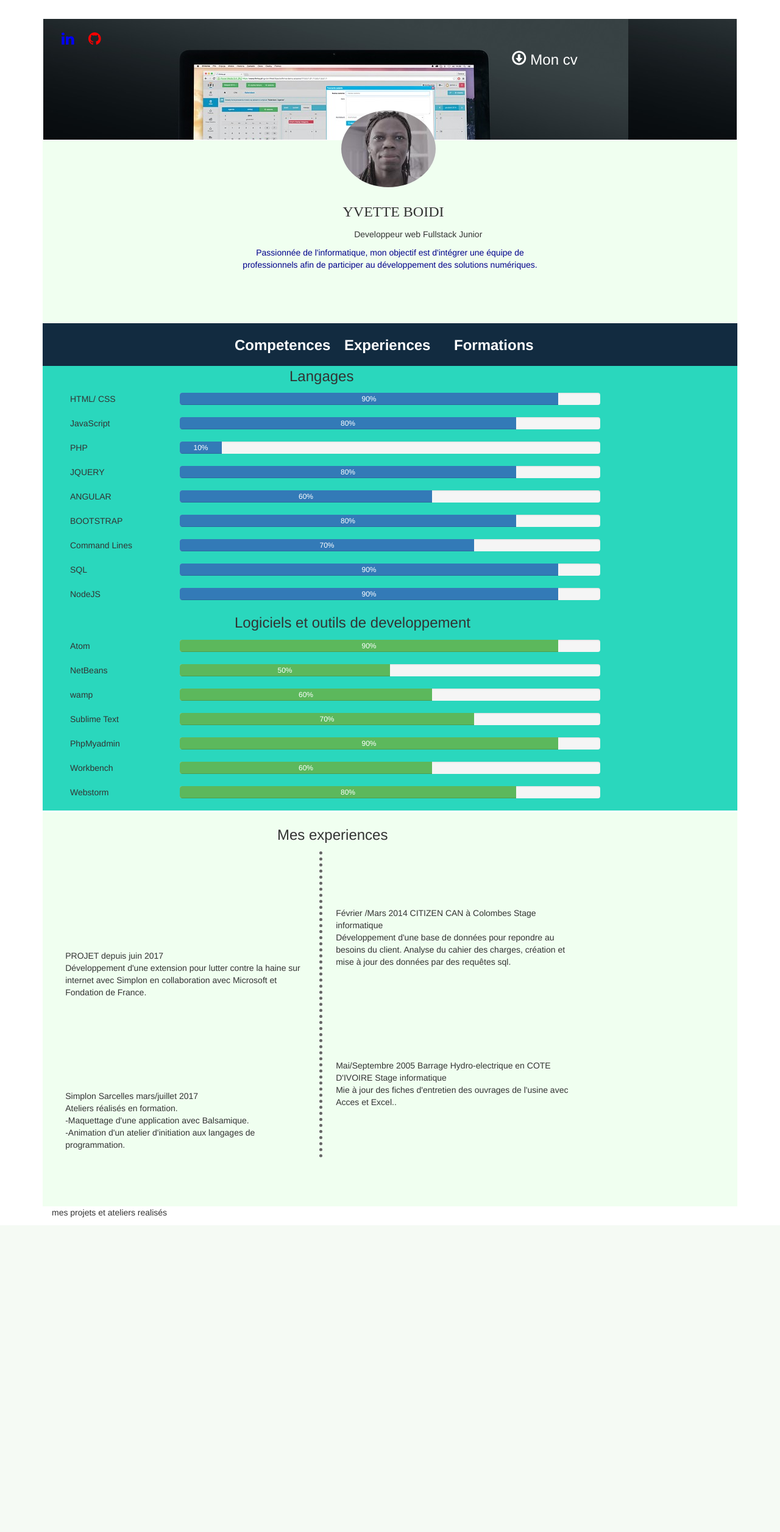
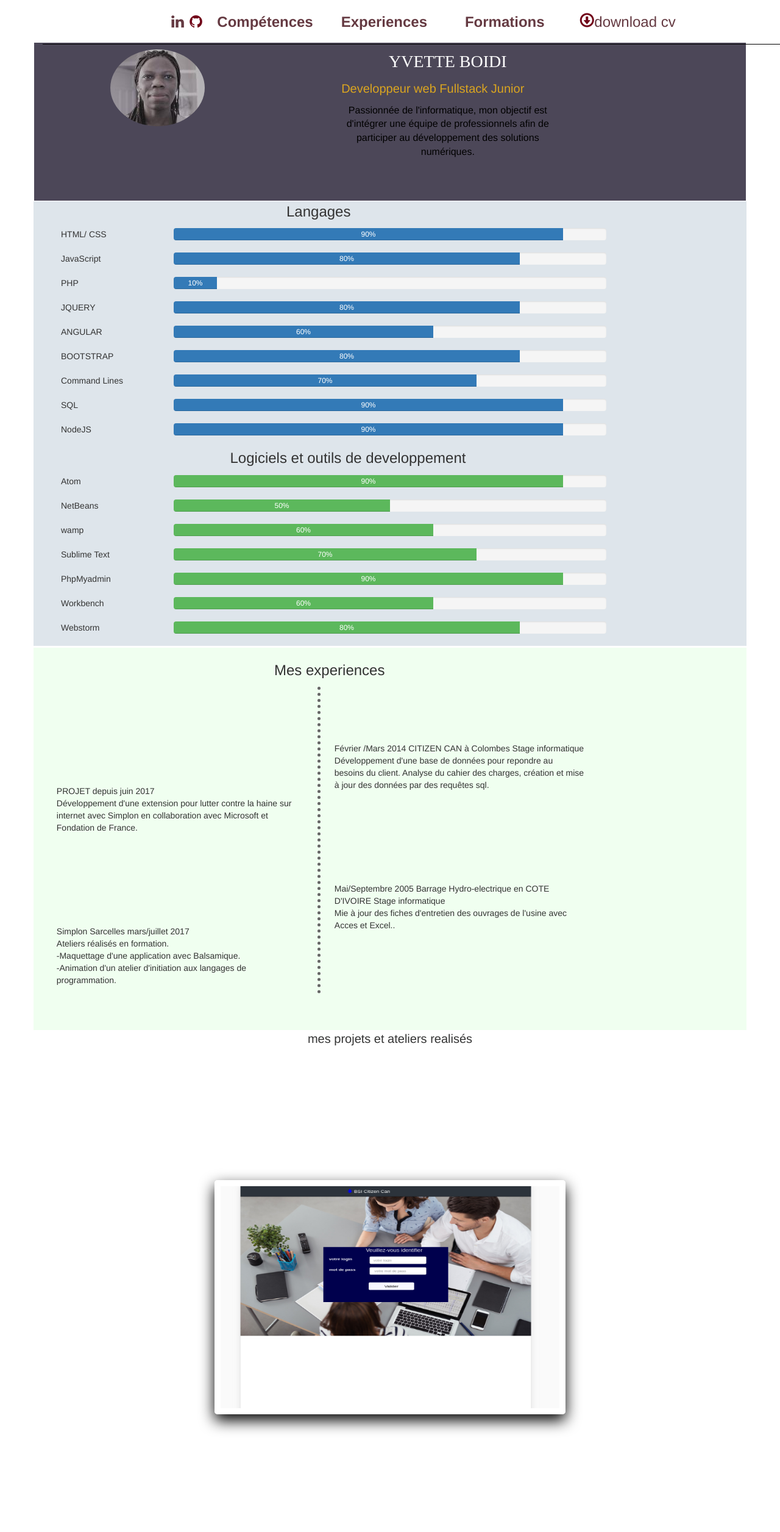
Before and after one commit to boidi/Cv, a PHP site: page /cvresponsive.html in a window 1280 px wide. Shown: the whole page at 61% size. Before the commit the page ends 1996 px from the top, so only its background shows below. Run offline with PHP 8.4, Linux system fonts and the light colour scheme; some libraries are stand-ins or nearby versions.

Commit message:
second version

```diff
--- a/cvresponsive.html
+++ b/cvresponsive.html
@@ -36,67 +36,55 @@ $(window).scroll(function(){
 <body>
   <div class="container">
     <!-- <div class="row"> -->
+    <div class="row">
+      <div class="col-lg-12 col-md-12 col-sm-12 col-xs-12 menu">
+        <!--position le menu au centre de la div menu  -->
+        <div class="col-lg-12 col-md-12 col-sm-12 col-xs-12 menu1">
+          <a href="#"><i class="fa fa-linkedin" style ="color:#653A42;width:30px;height:30px;font-size: 24px" aria-hidden="true" ></i></a>
+          <a href="https://github.com/boidi"><i class="fa fa-github" style="color:#710519;width:30px;height:30px;font-size: 24px" aria-hidden="true" ></i></a>
+          <div class="col-lg-2 col-md-2 col-sm-2 col-xs-2 competences"><a                                 href="#competence"><strong>Compétences</strong></a></div>
+          <div class="col-lg-2 col-md-2 col-sm-2 col-xs-2 competences"><a                                   href="#experience"><strong>Experiences</strong></a></div>
+          <div class="col-lg-2 col-md-1 col-sm-2 col-xs-2 competences"><a                                href="#formations"><strong>Formations</strong></a></div>
+          <a href="cvb.pdf">
+            <span class="glyphicon glyphicon-download" style="color: #710519;opacity:1em" aria-hidden="true"></span><span class="titre">download cv</span></a>
+
+        </div>
+      </div>
+    </div>
+    <div class="row">
     <div class="col-lg-12 col-md-12 col-xs-12 col-sm-12 bleu">
-      <div class="col-lg-4 col-md-6 col-sm-4 col-xs-2 liens">
-
-        <a href="#"><i class="fa fa-linkedin" style ="color:blue;width:40px;height:40px;font-size: 24px" aria-hidden="true" ></i></a>
-        <a href="https://github.com/boidi"><i class="fa fa-github" style="color:red;width:40px;height:40px;font-size: 24px" aria-hidden="true" ></i></a>
-        <!--<a href=""><i class="fa fa-google plus"style="color:white" aria-hidden="true" ></i></a>--></div>
-
-
-        <!--cette row permet d'eviter un decalage à la 2eme div  -->
-        <div class="row">
+      <!--<div class="col-lg-4 col-md-6 col-sm-4 col-xs-2 liens">
 
           <div class="col-lg-12 col-md-12 col-sm-12 col-xs-12 espace">
             <div class="col-lg-offset-8 col-md-offset-9 col-sm-offset-9 col-xs-offset-2 col-lg-3 col-md-3 col-sm-6 col-xs-5 bouton">
-              <!-- <div class="actions"> -->
-              <a href="cvb.pdf">
-               <span class="glyphicon glyphicon-download" style="color: white;opacity:1em" aria-hidden="true"></span><span class="titre"> Mon cv</span></a>
+           -->   <!-- <div class="actions"> -->
+
 
                 <!-- </div> -->
 
-              </div></div>
+             <!-- </div></div>-->
               <!--pour position la photo au centre des 2 div  -->
-              <div class="col-lg-offset-5 col-md-offset-5 col-sm-offset-5 col-xs-offset-5 col-lg-2 photo">
+              <div class="col-lg-offset-1 col-md-offset-1 col-sm-offset-1 col-xs-offset-1 col-lg-2 photo">
                 <img class="img-responsive" src="photocv1.jpg" alt="ma photo"/>
               </div>
-            </div></div>
-            <!-- <main> -->
-            <!-- <div class="row">
 
-          </div> -->
-          <div class="col-lg-12 col-md-12 col-xs-12 col-sm-12 corps">
-            <div class="col-lg-12 col-md-12 col-sm-12 col-xs-12 espace1"></div>
-
-
-            <div class="col-lg-offset-5 col-md-offset-5 col-sm-offset-5 col-xs-offset-5 col-lg-3 col-md-3 col-sm-3 col-xs-3">
+          <div class="col-lg-offset-2 col-md-offset-2 col-sm-offset-2 col-xs-offset-2 col-lg-4 col-md-4 col-sm-4 col-xs-4">
             <p class="nom">YVETTE BOIDI</p>
-              <p style="text-align: center">Developpeur web Fullstack Junior</p>
+            <p style="font-size: 20px;color: goldenrod">Developpeur web Fullstack Junior</p>
 
           </div>
-            <div class="col-lg-offset-3 col-md-offset-3 col-sm-offset-3 col-xs-offset-3 col-lg-6 col-md-6 col-sm-10 col-xs-10 ">
+          <div class="col-lg-offset-2 col-md-offset-2 col-sm-offset-2 col-xs-offset-2 col-lg-4 col-md-4 col-sm-6 col-xs-6 ">
             <p id="propos">Passionnée de l'informatique, mon objectif est
               d'intégrer une équipe de professionnels afin de
               participer au développement
               des solutions numériques.</p></div>
 
-            </div>
+    </div></div>
+
+    <div class="row">
 
             <div class="col-lg-12 col-md-12 col-sm-12 col-xs-12 jaune">
-              <div class="row">
-                <div class="col-lg-12 col-md-12 col-sm-12 col-xs-12 menu">
-                  <!--position le menu au centre de la div menu  -->
-                  <div class="col-lg-12 col-md-12 col-sm-12 col-xs-12 menu1">
 
-                    <div class="col-lg-2 col-md-1 col-sm-4 col-xs-4 competences"><a                                 href="#competence"><strong>Competences</strong></a></div>
-                    <div class="col-lg-2 col-md-1 col-sm-4 col-xs-4 competences"><a                                   href="#experience"><strong>Experiences</strong></a></div>
-                    <div class="col-lg-2 col-md-1 col-sm-4 col-xs-4 competences"><a                                href="#formations"><strong>Formations</strong></a></div>
-
-                  </div>
-
-
-            </div>
-          </div>
           <div class="section">
 
             <div class=" col-lg-12 col-md-12 col-sm-12 col-xs-12 competences"><section                       id="competence">
@@ -240,7 +228,8 @@ $(window).scroll(function(){
                                   </section> </div>
            <!-- partie des experiences professionnelles -->
                                   <div class="row">
-                                    <div class="col-lg-12 col-md-12 col-sm-12 col-xs-12                                                 experiences"><section id="experience" >
+                                    <div class="col-lg-12 col-md-12 col-sm-12 col-xs-12                                                 experiences">
+                                        <section id="experience" >
 
                                     <p class="col-lg-offset-4 knowledge">Mes experiences</p>
                                      <div class="left-content">
@@ -274,23 +263,73 @@ $(window).scroll(function(){
 
                                      </div>
 
-                                  </section> </div></div>
-                                  <p>mes projets et ateliers realisés</p>
+                                  </section>
+                                    </div>
+                                  </div>
+                                  <p style="text-align: center;font-size: 20px">mes projets et ateliers realisés</p>
                                   <div class="row">
                                     <div class="slider">
         <!--faire un slider de mes projets réaliser et afficher descriptif qui avec un contenu des     -->
-                                      <div class="images">
+                                     <!-- <div class="images">
                                         <div class="images">
 
                                       </div>
 
+                                    </div>-->
+
+                                        <img src="projetpro.png" alt="projet pro">  <!--  indice 0 -->
+
+                                        <img src="hakathon.jpg" alt="halkathon projet reboot">  <!--  indice 1 -->
+
+                                        <img src="pcm1.jpg" alt=" atelier presensation metier du mérique">  <!--  indice 2 -->
+
+                                        <img src="job.jpg" alt=" projet en équipe ">  <!--  indice 3 -->
+
                                       </div>
 
                                   </div>
+            <script>
+                $(function(){
+
+                    var indice=1; //represente l'indice de l'image
+                    var tourne =true; //indique que le slider tourne
+                    var nbimage = $('img').length;
+
+                    function affiche(){
+
+                        if(indice == nbimage){
+                            indice =0;
+                            $('img').hide();//on cache les images
+                        }
+
+                        // affiche image
+                        $('img').eq(indice).show();
+                        indice++;//on ecrement l'indice
+                    }
+                    //function pour la pause
+                    $('img').click(function(){
+                        if (tourne){
+                            clearInterval(timer);
+                            tourne = false;//
+                        }else {
+                            affiche();
+                            timer = setInterval(affiche, 3000);
+                            tourne = true;
+                        }
+                    });
+// appel de la fonction affiche toutes les 3s
+                    var timer = setInterval(affiche, 3000);
+
+
+                });
+            </script>
                                   <div class="col-lg-12 col-md-12 col-sm-12 col-xs-12 formations"> <section id="formations">
-                                  </section> </div>  </div>
+                                  </section> </div>
+
                               </div>
                             </div>
     </div>
+  </div>
+
                           </body>
                           </html>
--- a/style.css
+++ b/style.css
@@ -1,9 +1,10 @@
 @media screen and (min-width: 600px) {
 .titre{
-    color:white;}
+    color:#653A42;
+}
 .jaune {
     /*border: 2px solid black;*/
-    background-color:rgb(42, 215, 189);
+    background-color:#DEE5EB;
     height: 900px;
 
 }
@@ -14,10 +15,12 @@
 .bleu {
     margin-top: 30px;
   /* background-color:#1b6d85;*/
-    background-image: url("pcm.jpg");
-    height: 200px;
+    /*background-image: url("pcm.jpg");*/
+    background: #4C4758;
+    height: 300px;
     border: solid 1px white;
-    /*text-align: center;*/
+
+   /* margin-top: 100px;*/
 }
 .corps{
     background-color:honeydew;
@@ -29,36 +32,96 @@ font-size:24px}
     height: 30px;
 }
 .espace{
-    height: 100px;
+    height: 50px;
     font-size: 24px;
+
 }
-img{
+.photo img{
     border-radius: 100%;
+    margin-top: 50px;
 }
-::before{
-    width: 20px;
-}
-.photo{
+
+    .photos {
+        /*width: 100px;*/
+        text-align: center;
+        display: flex;
+        justify-content: center;
+        flex-direction: column;
+        align-items: center;
+        /*margin-right: 20px;*/
+        margin-top: 20px;}
+
+   .slider img {
+
+        position: absolute;
+
+        display: none;
+
+        width: 100%;
+
+        height: 100%;
+
+    }
+
+    .slider img:first-of-type {
+
+        display: block;
+
+    }
+    .slider {
+
+        position: relative;
+
+        width: 45vw;
+
+        height: 30vw;
+
+        margin: 0 auto;
+
+        margin-top: 50vh;
+
+        transform: translateY(-50%);
+
+        border: 10px solid #fff;
+
+        border-radius: 5px;
+
+        box-shadow: 0 10px 25px rgba(0, 0, 0, 1);
+
+    }
+
+
+    .photo{
     z-index: 1;
 }
 .espace1{
     height: 100px
 }
 #propos{
-    color: darkblue;
+    color:black;
     text-align: center;
+    font-size: 16px;
 }
 .menu{
     height: 70px;
-    color:white;
-    background-color:#122b40;
+    /*color:white;*/
+   /* background-color:#122b40;*/
+    background: white;
+    z-index: 100;
+    position: fixed;
+
 
 }
 .menu1 a{
-    color:white;
+
+    text-decoration: none;
+    color:#653A42 ;
 }
 .nom{
-    font-size: 24px;
+    text-align: center;
+    color:white;
+    margin-top: 50px;
+    font-size: 28px;
     font-family:"Standard Symbols L";
 }
 /*nav ul li {
@@ -80,14 +143,13 @@ nav ul li:hover {
     background-color: rgba(99, 158, 151, 0.54)
 }
 .menu1{
+
     display: flex;
     line-height: 3em;
     font-size: 24px;
     /*display: inline-block;*/
     justify-content: center;
-    color:white;
-   /* height: 200px;
-    width: 100px;*/
+  border-bottom: solid 1px black;
 }
 .liens{
     margin-top: 20px;
@@ -96,7 +158,7 @@ nav ul li:hover {
     /*text-align: left;*/
     transition-duration: 2s;
 }
-}
+
 
 /*les differentes tailles  d'ecran */
 @media screen and (max-width: 600px) {
@@ -106,6 +168,7 @@ nav ul li:hover {
     }
     .competences{
         height: auto;
+        color: red;
     }
     /*.menu{
         height: 120px;
@@ -134,7 +197,8 @@ color:black;*/
 .menu{
    /* height: 200px;*/
     color:white;
-    background-color:#122b40;
+   /* background-color:#122b40;*/
+    margin-bottom: 100px;
 }
 
 .experiences h1 {
```
Also changed, not shown: hakathon.jpg (added), modelecv.png (added), projetpro.png (added). Lines whose indentation alone changed are shown as unchanged.
